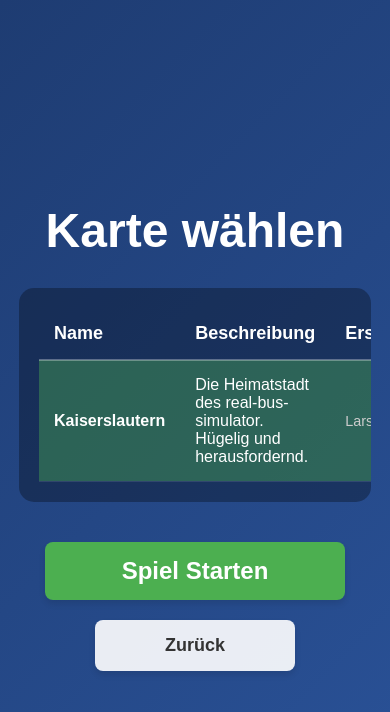
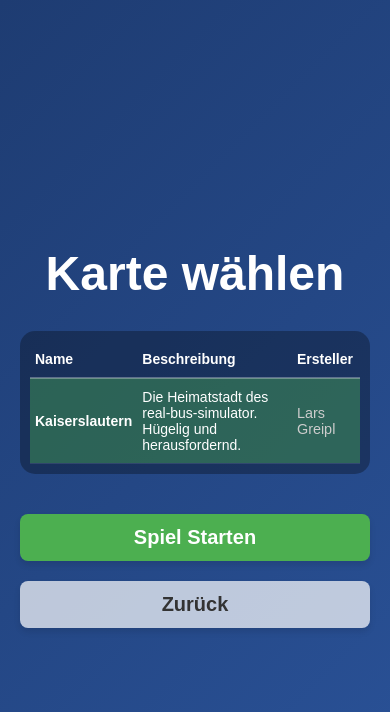
Before and after one commit to larsmen86/real-bus-simulator, a React (Vite) app: page / in a window 390 px wide. Both pictures are taken after a click on the button "Spiel Starten". Shown: the top 712 px of the page. Built offline with nearby package versions, Linux system fonts and the light colour scheme; no server answers.

Commit message:
v0.8.1: gui für mobile devices

```diff
--- a/package.json
+++ b/package.json
@@ -1,7 +1,7 @@
 {
   "name": "real-bus-simulator",
   "private": true,
-  "version": "0.8.0",
+  "version": "0.8.1",
   "type": "module",
   "scripts": {
     "dev": "concurrently \"node server.js\" \"vite\"",
--- a/src/components/MainMenu.jsx
+++ b/src/components/MainMenu.jsx
@@ -2,6 +2,7 @@ import React, { useState } from 'react';
 import pkg from '../../package.json';
 import { updateLocalBusData, fetchBusRoute } from '../services/api';
 import { translations } from '../utils/translations';
+import './Responsive.css';
 
 const MainMenu = ({ onStartGame }) => {
     // Menu States: 'main', 'settings', 'help', 'map-selection'
@@ -165,77 +166,17 @@ const MainMenu = ({ onStartGame }) => {
         }
     };
 
-    // Shared Styles
-    const containerStyle = {
-        display: 'flex',
-        flexDirection: 'column',
-        alignItems: 'center',
-        justifyContent: 'center',
-        height: '100vh',
-        background: 'linear-gradient(135deg, #1e3c72 0%, #2a5298 100%)',
-        color: 'white',
-        fontFamily: 'Arial, sans-serif'
-    };
-
-    const buttonStyle = {
-        padding: '15px 40px',
-        margin: '10px',
-        fontSize: '24px',
-        borderRadius: '8px',
-        border: 'none',
-        cursor: 'pointer',
-        width: '300px',
-        background: 'rgba(255, 255, 255, 0.9)',
-        color: '#333',
-        fontWeight: 'bold',
-        boxShadow: '0 4px 6px rgba(0,0,0,0.1)',
-        transition: 'transform 0.1s'
-    };
-
-    const tableHeaderStyle = {
-        padding: '15px',
-        textAlign: 'left',
-        borderBottom: '2px solid rgba(255,255,255,0.3)',
-        fontSize: '18px'
-    };
-
-    const tableCellStyle = {
-        padding: '15px',
-        borderBottom: '1px solid rgba(255,255,255,0.1)'
-    };
-
-    const mapCardStyle = (isActive) => ({
-        padding: '10px',
-        margin: '10px',
-        border: isActive ? '3px solid #4CAF50' : '1px solid #ccc',
-        background: isActive ? 'rgba(255,255,255,0.2)' : 'rgba(0,0,0,0.5)',
-        borderRadius: '5px',
-        cursor: 'pointer',
-        width: '400px',
-        textAlign: 'left'
-    });
-
-
-    const modalStyle = {
-        background: 'rgba(0, 0, 0, 0.8)',
-        padding: '30px',
-        borderRadius: '15px',
-        maxWidth: '600px',
-        textAlign: 'center',
-        border: '1px solid rgba(255,255,255,0.2)',
-        maxHeight: '80vh',
-        overflowY: 'auto'
-    };
+    // Styles are now handled in Responsive.css
 
     // --- VIEWS ---
 
     const renderMainMap = () => (
-        <div style={containerStyle}>
-            <h1 style={{ fontSize: '64px', marginBottom: '40px', textShadow: '2px 2px 4px rgba(0,0,0,0.5)' }}>🚌 {t.title}</h1>
+        <div className="main-menu-container">
+            <h1 className="main-menu-title">🚌 {t.title}</h1>
 
-            <button style={buttonStyle} onClick={handleOpenMapSelection}>{t.play}</button>
-            <button style={{ ...buttonStyle, fontSize: '20px', background: 'rgba(255, 255, 255, 0.7)' }} onClick={() => setView('settings')}>{t.settings}</button>
-            <button style={{ ...buttonStyle, fontSize: '20px', background: 'rgba(255, 255, 255, 0.7)' }} onClick={() => setView('help')}>{t.help}</button>
+            <button className="menu-button" onClick={handleOpenMapSelection}>{t.play}</button>
+            <button className="menu-button secondary" onClick={() => setView('settings')}>{t.settings}</button>
+            <button className="menu-button secondary" onClick={() => setView('help')}>{t.help}</button>
 
             <div style={{ marginTop: '20px', fontSize: '16px', color: '#ccc' }}>
                 {updating ? "🔄 " + t.updating : updateMsg === t.updateSuccess ? "✅ " + t.updateSuccess : updateMsg}
@@ -248,17 +189,17 @@ const MainMenu = ({ onStartGame }) => {
     );
 
     const renderMapSelection = () => (
-        <div style={containerStyle}>
+        <div className="main-menu-container">
             <h2 style={{ fontSize: '48px', marginBottom: '30px' }}>{t.selectMap}</h2>
 
-            <div style={{ marginBottom: '30px', maxHeight: '50vh', overflowY: 'auto', background: 'rgba(0,0,0,0.3)', padding: '20px', borderRadius: '15px', width: '80%' }}>
+            <div className="map-selection-box">
                 {loadingMaps ? <p>{t.loadingMaps}</p> : (
-                    <table style={{ width: '100%', borderCollapse: 'collapse', color: 'white' }}>
+                    <table className="map-table">
                         <thead>
                             <tr>
-                                <th style={tableHeaderStyle}>{t.mapName}</th>
-                                <th style={tableHeaderStyle}>{t.mapDescription}</th>
-                                <th style={tableHeaderStyle}>{t.mapAuthor}</th>
+                                <th>{t.mapName}</th>
+                                <th>{t.mapDescription}</th>
+                                <th>{t.mapAuthor}</th>
                             </tr>
                         </thead>
                         <tbody>
@@ -266,15 +207,11 @@ const MainMenu = ({ onStartGame }) => {
                                 <tr
                                     key={map.id}
                                     onClick={() => setSelectedMapId(map.id)}
-                                    style={{
-                                        cursor: 'pointer',
-                                        backgroundColor: selectedMapId === map.id ? 'rgba(76, 175, 80, 0.4)' : 'transparent',
-                                        transition: 'background 0.2s'
-                                    }}
+                                    className={`map-row ${selectedMapId === map.id ? 'selected' : ''}`}
                                 >
-                                    <td style={{ ...tableCellStyle, fontWeight: 'bold' }}>{map.name}</td>
-                                    <td style={tableCellStyle}>{map.description}</td>
-                                    <td style={{ ...tableCellStyle, fontSize: '0.9em', color: '#ccc' }}>{map.author || '-'}</td>
+                                    <td style={{ fontWeight: 'bold' }}>{map.name}</td>
+                                    <td>{map.description}</td>
+                                    <td style={{ fontSize: '0.9em', color: '#ccc' }}>{map.author || '-'}</td>
                                 </tr>
                             ))}
                         </tbody>
@@ -282,8 +219,8 @@ const MainMenu = ({ onStartGame }) => {
                 )}
             </div>
 
-            <button style={{ ...buttonStyle, background: '#4CAF50', color: 'white' }} onClick={handleStart}>{t.play}</button>
-            <button style={{ ...buttonStyle, width: '200px', fontSize: '18px' }} onClick={() => setView('main')}>{t.back}</button>
+            <button className="menu-button primary" onClick={handleStart}>{t.play}</button>
+            <button className="menu-button secondary" onClick={() => setView('main')}>{t.back}</button>
         </div>
     );
 
@@ -311,8 +248,8 @@ const MainMenu = ({ onStartGame }) => {
     };
 
     const renderSettings = () => (
-        <div style={containerStyle}>
-            <div style={modalStyle}>
+        <div className="main-menu-container">
+            <div className="menu-modal">
                 <h2>{t.settings}</h2>
 
                 <div style={{ textAlign: 'left', margin: '20px 0' }}>
@@ -331,7 +268,8 @@ const MainMenu = ({ onStartGame }) => {
                     </div>
 
                     <button
-                        style={{ ...buttonStyle, width: '100%', fontSize: '16px', background: '#2196F3', color: 'white', marginTop: '10px' }}
+                        className="menu-button"
+                        style={{ width: '100%', fontSize: '16px', background: '#2196F3', color: 'white', marginTop: '10px', padding: '10px' }}
                         onClick={handleReloadAllMaps}
                         disabled={updating}
                     >
@@ -342,7 +280,8 @@ const MainMenu = ({ onStartGame }) => {
 
                     <h3>Bus Data Debugger</h3>
                     <button
-                        style={{ ...buttonStyle, width: '100%', fontSize: '16px', background: '#FF9800', color: 'white', marginTop: '10px' }}
+                        className="menu-button"
+                        style={{ width: '100%', fontSize: '16px', background: '#FF9800', color: 'white', marginTop: '10px', padding: '10px' }}
                         onClick={handleCheckDebug}
                     >
                         {loadingDebug ? "Lade..." : "Cache Prüfen"}
@@ -370,19 +309,19 @@ const MainMenu = ({ onStartGame }) => {
                     <p style={{ fontSize: '12px', color: '#aaa', marginTop: '10px' }}>{t.createdBy}</p>
                 </div>
 
-                <button style={{ ...buttonStyle, width: '200px', fontSize: '18px' }} onClick={() => setView('main')}>{t.back}</button>
+                <button className="menu-button secondary" onClick={() => setView('main')}>{t.back}</button>
             </div>
         </div>
     );
 
     const renderHelp = () => (
-        <div style={containerStyle}>
-            <div style={modalStyle}>
+        <div className="main-menu-container">
+            <div className="menu-modal">
                 <h2>{t.helpTitle}</h2>
                 <p style={{ fontSize: '18px', lineHeight: '1.6', textAlign: 'justify', margin: '20px 0' }}>
                     {t.helpText}
                 </p>
-                <button style={{ ...buttonStyle, width: '200px', fontSize: '18px' }} onClick={() => setView('main')}>{t.back}</button>
+                <button className="menu-button secondary" onClick={() => setView('main')}>{t.back}</button>
             </div>
         </div>
     );
--- /dev/null
+++ b/src/components/Responsive.css
@@ -0,0 +1,219 @@
+/* Global Box Sizing */
+* {
+    box-sizing: border-box;
+}
+
+/* --- Main Menu Styles --- */
+.main-menu-container {
+    display: flex;
+    flex-direction: column;
+    align-items: center;
+    justify-content: center;
+    height: 100vh;
+    background: linear-gradient(135deg, #1e3c72 0%, #2a5298 100%);
+    color: white;
+    font-family: Arial, sans-serif; /* Keep consistent with previous inline style */
+    padding: 20px;
+}
+
+.main-menu-title {
+    font-size: 64px;
+    margin-bottom: 40px;
+    text-shadow: 2px 2px 4px rgba(0, 0, 0, 0.5);
+    text-align: center;
+}
+
+.menu-button {
+    padding: 15px 40px;
+    margin: 10px;
+    font-size: 24px;
+    border-radius: 8px;
+    border: none;
+    cursor: pointer;
+    width: 300px;
+    background: rgba(255, 255, 255, 0.9);
+    color: #333;
+    font-weight: bold;
+    box-shadow: 0 4px 6px rgba(0, 0, 0, 0.1);
+    transition: transform 0.1s, background 0.2s;
+}
+
+.menu-button:active {
+    transform: scale(0.98);
+}
+
+.menu-button.secondary {
+    font-size: 20px;
+    background: rgba(255, 255, 255, 0.7);
+}
+
+.menu-button.primary {
+    background: #4CAF50;
+    color: white;
+}
+
+.menu-button:disabled {
+    opacity: 0.6;
+    cursor: not-allowed;
+}
+
+/* Map Selection */
+.map-selection-box {
+    margin-bottom: 30px;
+    max-height: 50vh;
+    overflow-y: auto;
+    background: rgba(0, 0, 0, 0.3);
+    padding: 20px;
+    border-radius: 15px;
+    width: 80%;
+}
+
+.map-table {
+    width: 100%;
+    border-collapse: collapse;
+    color: white;
+}
+
+.map-table th {
+    padding: 15px;
+    text-align: left;
+    border-bottom: 2px solid rgba(255, 255, 255, 0.3);
+    font-size: 18px;
+}
+
+.map-table td {
+    padding: 15px;
+    border-bottom: 1px solid rgba(255, 255, 255, 0.1);
+}
+
+.map-row {
+    cursor: pointer;
+    transition: background 0.2s;
+}
+
+.map-row.selected {
+    background-color: rgba(76, 175, 80, 0.4);
+}
+
+/* Modal / Settings */
+.menu-modal {
+    background: rgba(0, 0, 0, 0.8);
+    padding: 30px;
+    border-radius: 15px;
+    max-width: 600px;
+    width: 100%;
+    text-align: center;
+    border: 1px solid rgba(255, 255, 255, 0.2);
+    max-height: 80vh;
+    overflow-y: auto;
+}
+
+/* --- Line Controls / Game UI Styles --- */
+.game-panel {
+    position: absolute;
+    background: white;
+    padding: 15px;
+    border-radius: 8px;
+    box-shadow: 0 2px 10px rgba(0, 0, 0, 0.2);
+    z-index: 9999;
+    max-height: 90vh;
+    overflow-y: auto;
+    width: 300px; /* Default width */
+    transition: all 0.3s ease;
+}
+
+.panel-left {
+    top: 20px;
+    left: 20px;
+}
+
+.panel-right {
+    top: 20px;
+    right: 20px;
+}
+
+/* Mobile Toggle Button (Visible only on mobile) */
+.mobile-toggle-btn {
+    display: none;
+    position: absolute;
+    bottom: 20px;
+    right: 20px;
+    width: 60px;
+    height: 60px;
+    border-radius: 50%;
+    background: #FF9800; /* Distinct color */
+    color: white;
+    border: none;
+    box-shadow: 0 4px 8px rgba(0,0,0,0.3);
+    z-index: 10000;
+    font-size: 24px;
+    align-items: center;
+    justify-content: center;
+    cursor: pointer;
+}
+
+/* --- Responsive Media Queries (Mobile) --- */
+@media (max-width: 768px) {
+    /* Main Menu Mobile */
+    .main-menu-title {
+        font-size: 42px; /* Smaller title */
+        margin-bottom: 20px;
+    }
+
+    .menu-button {
+        width: 100%; /* Full width buttons */
+        max-width: 350px;
+        font-size: 20px;
+        padding: 12px;
+    }
+
+    .map-selection-box {
+        width: 100%;
+        padding: 10px;
+    }
+
+    /* Hide table headers on very small screens if needed, or scroll */
+    .map-table th, .map-table td {
+        padding: 10px 5px;
+        font-size: 14px;
+    }
+
+    .menu-modal {
+        padding: 15px;
+        max-height: 90vh;
+    }
+
+    /* Game UI Mobile */
+    .mobile-toggle-btn {
+        display: flex; /* Show toggle button */
+    }
+
+    .game-panel {
+        position: fixed; /* Fixed to viewport */
+        left: 0;
+        right: 0;
+        bottom: 0;
+        top: auto; /* Override top */
+        width: 100%;
+        border-radius: 15px 15px 0 0; /* Rounded top corners only */
+        max-height: 60vh; /* Takes up bottom part of screen */
+        transform: translateY(110%); /* Hidden by default */
+    }
+
+    .game-panel.open-mobile {
+        transform: translateY(0); /* Slide up */
+    }
+
+    /* When one panel is open, ensure it sits on top */
+    .panel-left.open-mobile {
+        z-index: 10001;
+    }
+    .panel-right.open-mobile {
+        z-index: 10001;
+    }
+
+    /* Hide non-active panel completely to avoid interaction issues */
+    .game-panel:not(.open-mobile) {
+        display: none;
+    }
+}
```
Also changed, not shown: src/components/LineControls.jsx (+20 -27 lines).
